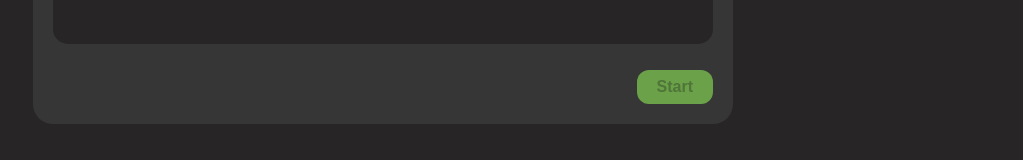
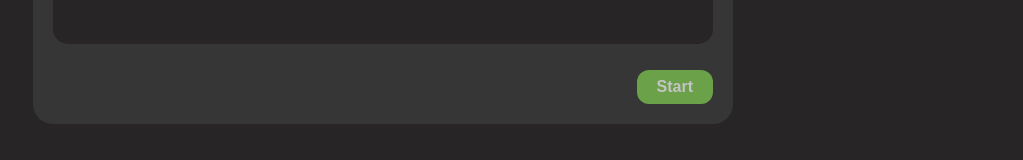
Before and after one commit to SpotifyMasterProject/BeatBlend, a Vue app in the folder client/: page /session in a window 1280 px wide. Both pictures are taken after a click on the button "Start Blend". Shown: the part 487-647 px from the top of the page, without its empty margins (257-1280 px from the left). Built offline with nearby package versions, Linux system fonts and the light colour scheme.

Commit message:
change button text color

```diff
--- a/client/src/components/PlaylistCreator.vue
+++ b/client/src/components/PlaylistCreator.vue
@@ -298,5 +298,9 @@ input:focus {
     padding: 8px 20px;
     cursor: pointer;
     font-weight: bold;
+    color: white;
+}
+.start-session:disabled {
+    color: #c4c4c4;
 }
 </style>
```
